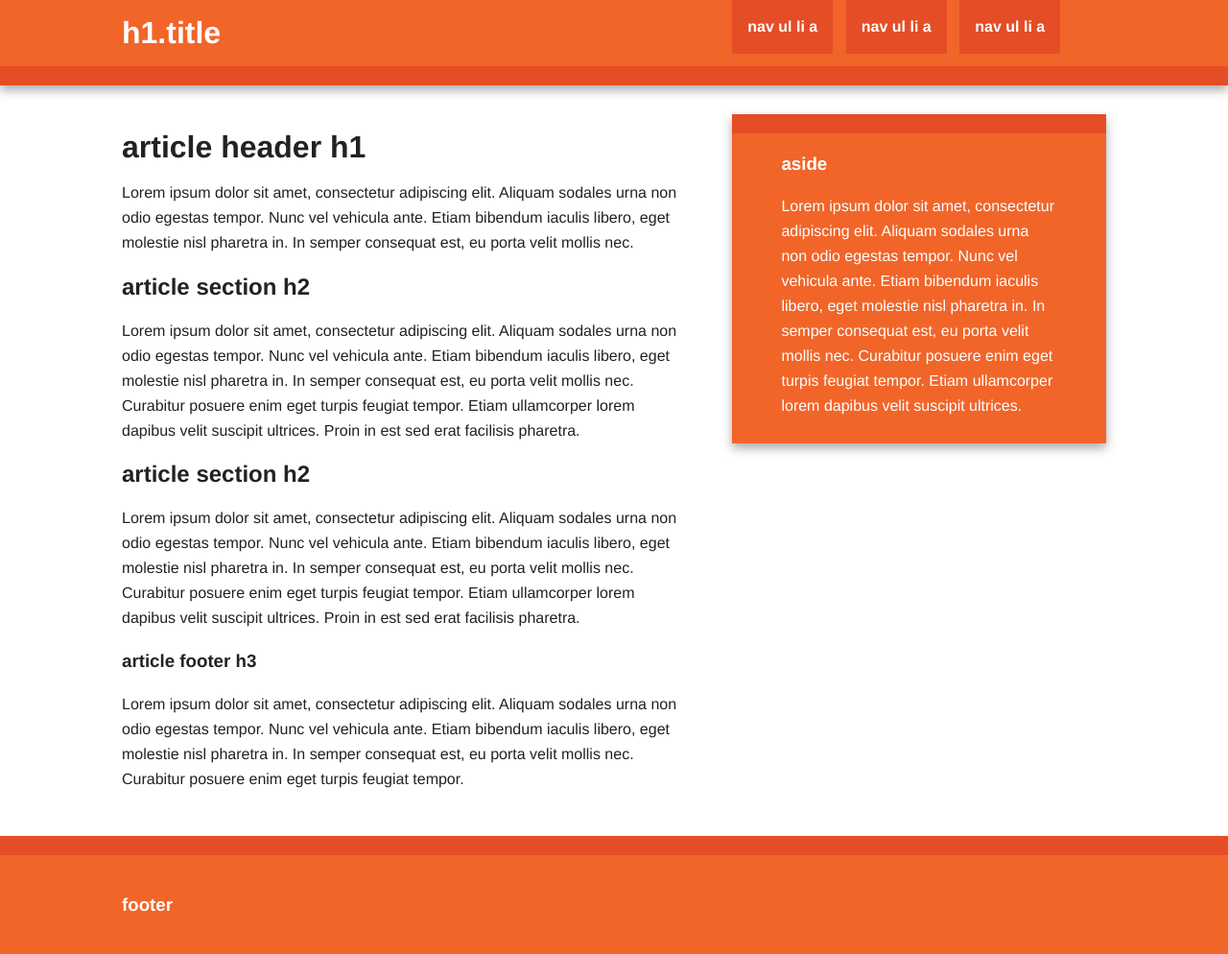
After one commit to arruda/cloudfuzzy, a Django app: template cloudfuzzy/templates/index.html in a window 1280 px wide. The commit adds this page. Shown: the whole page at 96% size. Run offline with Django 3.2, Linux system fonts and the light colour scheme; the template is opened without the code that fills it, so the values that code supplies are empty; parts of the project's set-up code (start-up, migrations or seed data) failed here and were passed over; some libraries are stand-ins or nearby versions.

Commit message:
doing more of the template

```diff
--- a/cloudfuzzy/settings.py
+++ b/cloudfuzzy/settings.py
@@ -38,6 +38,7 @@ INSTALLED_APPS = (
     'django.contrib.staticfiles',
     'django_extensions',
     'mptt',
+    'cloudfuzzy',
     'h5bp',
     'fuzzy_modeling',
 )
--- /dev/null
+++ b/cloudfuzzy/static/css/style.css
@@ -0,0 +1,36 @@
+
+/* ===================
+    ALL: Orange Theme
+   =================== */
+
+.header-container {
+    border-bottom: 20px solid #e44d26;
+}
+
+.footer-container,
+.main aside {
+    border-top: 20px solid #e44d26;
+}
+
+.header-container,
+.footer-container,
+.main aside {
+    background: #f16529;
+}
+
+.title {
+    color: white;
+}
+
+nav a {
+    display: block;
+    margin-bottom: 10px;
+    padding: 15px 0;
+
+    text-align: center;
+    text-decoration: none;
+    font-weight: bold;
+
+    color: white;
+    background: #e44d26;
+}
--- /dev/null
+++ b/cloudfuzzy/templates/index.html
@@ -0,0 +1,47 @@
+{% extends "h5bp.html" %}
+
+{% block css-extras %}
+<link rel="stylesheet" href="{{ STATIC_URL }}css/style.css">
+{% endblock %}
+
+{% block header %}
+<h1 class="title">h1.title</h1>
+<nav>
+    <ul>
+        <li><a href="#">nav ul li a</a></li>
+        <li><a href="#">nav ul li a</a></li>
+        <li><a href="#">nav ul li a</a></li>
+    </ul>
+</nav>
+{% endblock %}
+
+{% block content %}
+
+<article>
+    <header>
+        <h1>article header h1</h1>
+        <p>Lorem ipsum dolor sit amet, consectetur adipiscing elit. Aliquam sodales urna non odio egestas tempor. Nunc vel vehicula ante. Etiam bibendum iaculis libero, eget molestie nisl pharetra in. In semper consequat est, eu porta velit mollis nec.</p>
+    </header>
+    <section>
+        <h2>article section h2</h2>
+        <p>Lorem ipsum dolor sit amet, consectetur adipiscing elit. Aliquam sodales urna non odio egestas tempor. Nunc vel vehicula ante. Etiam bibendum iaculis libero, eget molestie nisl pharetra in. In semper consequat est, eu porta velit mollis nec. Curabitur posuere enim eget turpis feugiat tempor. Etiam ullamcorper lorem dapibus velit suscipit ultrices. Proin in est sed erat facilisis pharetra.</p>
+    </section>
+    <section>
+        <h2>article section h2</h2>
+        <p>Lorem ipsum dolor sit amet, consectetur adipiscing elit. Aliquam sodales urna non odio egestas tempor. Nunc vel vehicula ante. Etiam bibendum iaculis libero, eget molestie nisl pharetra in. In semper consequat est, eu porta velit mollis nec. Curabitur posuere enim eget turpis feugiat tempor. Etiam ullamcorper lorem dapibus velit suscipit ultrices. Proin in est sed erat facilisis pharetra.</p>
+    </section>
+    <footer>
+        <h3>article footer h3</h3>
+        <p>Lorem ipsum dolor sit amet, consectetur adipiscing elit. Aliquam sodales urna non odio egestas tempor. Nunc vel vehicula ante. Etiam bibendum iaculis libero, eget molestie nisl pharetra in. In semper consequat est, eu porta velit mollis nec. Curabitur posuere enim eget turpis feugiat tempor.</p>
+    </footer>
+</article>
+
+<aside>
+    <h3>aside</h3>
+    <p>Lorem ipsum dolor sit amet, consectetur adipiscing elit. Aliquam sodales urna non odio egestas tempor. Nunc vel vehicula ante. Etiam bibendum iaculis libero, eget molestie nisl pharetra in. In semper consequat est, eu porta velit mollis nec. Curabitur posuere enim eget turpis feugiat tempor. Etiam ullamcorper lorem dapibus velit suscipit ultrices.</p>
+</aside>
+{% endblock %}
+
+{% block footer %}
+<h3>footer</h3>
+{% endblock %}
--- a/h5bp/static/css/main.css
+++ b/h5bp/static/css/main.css
@@ -67,29 +67,6 @@ body {
 .wrapper {
     width: 90%;
     margin: 0 5%;
-}
-
-/* ===================
-    ALL: Orange Theme
-   =================== */
-
-.header-container {
-    border-bottom: 20px solid #e44d26;
-}
-
-.footer-container,
-.main aside {
-    border-top: 20px solid #e44d26;
-}
-
-.header-container,
-.footer-container,
-.main aside {
-    background: #f16529;
-}
-
-.title {
-    color: white;
 }
 
 /* ==============
--- a/h5bp/templates/index.html
+++ b/h5bp/templates/h5bp.html
@@ -39,6 +39,7 @@
 
         <div class="header-container">
             <header class="wrapper clearfix">
+            {% block header %}
                 <h1 class="title">h1.title</h1>
                 <nav>
                     <ul>
@@ -47,11 +48,14 @@
                         <li><a href="#">nav ul li a</a></li>
                     </ul>
                 </nav>
+            {% endblock %}
             </header>
         </div>
 
         <div class="main-container">
             <div class="main wrapper clearfix">
+
+                {% block content %}
 
                 <article>
                     <header>
@@ -76,13 +80,15 @@
                     <h3>aside</h3>
                     <p>Lorem ipsum dolor sit amet, consectetur adipiscing elit. Aliquam sodales urna non odio egestas tempor. Nunc vel vehicula ante. Etiam bibendum iaculis libero, eget molestie nisl pharetra in. In semper consequat est, eu porta velit mollis nec. Curabitur posuere enim eget turpis feugiat tempor. Etiam ullamcorper lorem dapibus velit suscipit ultrices.</p>
                 </aside>
-
+                {% endblock %}
             </div> <!-- #main -->
         </div> <!-- #main-container -->
 
         <div class="footer-container">
             <footer class="wrapper">
+                {% block footer %}
                 <h3>footer</h3>
+                {% endblock %}
             </footer>
         </div>
 
```
